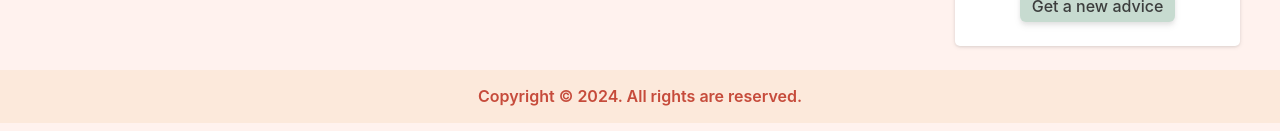
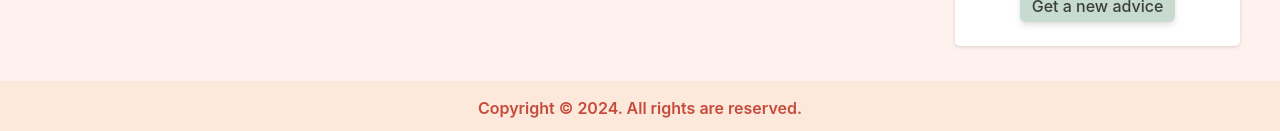
Before and after one commit to ingridgsi/toDo-app, a React (Vite) app: page / in a window 1280 px wide. Shown: the part 666-797 px from the top of the page. Built offline with nearby package versions, Linux system fonts and the light colour scheme; no server answers; a web font is replaced by a local one.

Commit message:
reparing errors

```diff
--- a/src/App.jsx
+++ b/src/App.jsx
@@ -6,9 +6,7 @@ function App() {
   return (
     <>
       <DarkModeProvider>
-        <div className="bg-custom-bgColor h-screen">
-          <Wrapper />
-        </div>
+        <Wrapper />
       </DarkModeProvider>
     </>
   );
--- a/src/features/01-to-do/Header.jsx
+++ b/src/features/01-to-do/Header.jsx
@@ -3,7 +3,7 @@ import { IoCheckmarkCircleOutline } from "react-icons/io5";
 
 function Header() {
   return (
-    <nav className="h-14 bg-custom-bgFooter border-b-custom-bgFooter shadow-3xl  flex flex-row items-center justify-between  mx-auto px-6 py-2 mb-4">
+    <nav className="h-14 bg-custom-bgFooter border-b-custom-bgFooter shadow-3xl  flex flex-row items-center justify-between px-6 py-2 mb-4 sticky z-50 top-0">
       <div className="flex flex-row items-center gap-1 text-custom-textFooterHeader font-semibold  ">
         <IoCheckmarkCircleOutline
           size="24px"
--- a/src/features/06-footer/Footer.jsx
+++ b/src/features/06-footer/Footer.jsx
@@ -4,7 +4,7 @@ function Footer() {
   const [year, setYear] = useState(new Date().getFullYear());
 
   return (
-    <footer className="bg-custom-bgFooter">
+    <footer className="bg-custom-bgFooter sticky z-50 bottom-0">
       <div className=" container mx-auto py-[14.3px]">
         <h3 className="text-center font-semibold text-custom-textFooterHeader ">
           Copyright &copy; {year}. All rights are reserved.
--- a/src/features/Wrapper.jsx
+++ b/src/features/Wrapper.jsx
@@ -23,8 +23,10 @@ function Wrapper() {
 
   return (
     <>
-      <div>
+      <div className="bg-custom-bgColor min-h-screen flex flex-col ">
         <Header />
+        <div className="flex-grow">
+          <main>
             <Container>
               <ToDoInput />
               <Filter sortBy={sortBy} setSortBy={setSortBy} tasks={tasks} />
@@ -42,9 +44,6 @@ function Wrapper() {
                   <Quotes />
                 </div>
               </div>
-        </Container>
-        <Footer />
-
               <Toaster
                 position="top-center"
                 toastOptions={{
@@ -54,6 +53,10 @@ function Wrapper() {
                   },
                 }}
               />
+            </Container>
+          </main>
+        </div>
+        <Footer />
       </div>
     </>
   );
```
Lines whose indentation alone changed are shown as unchanged.
